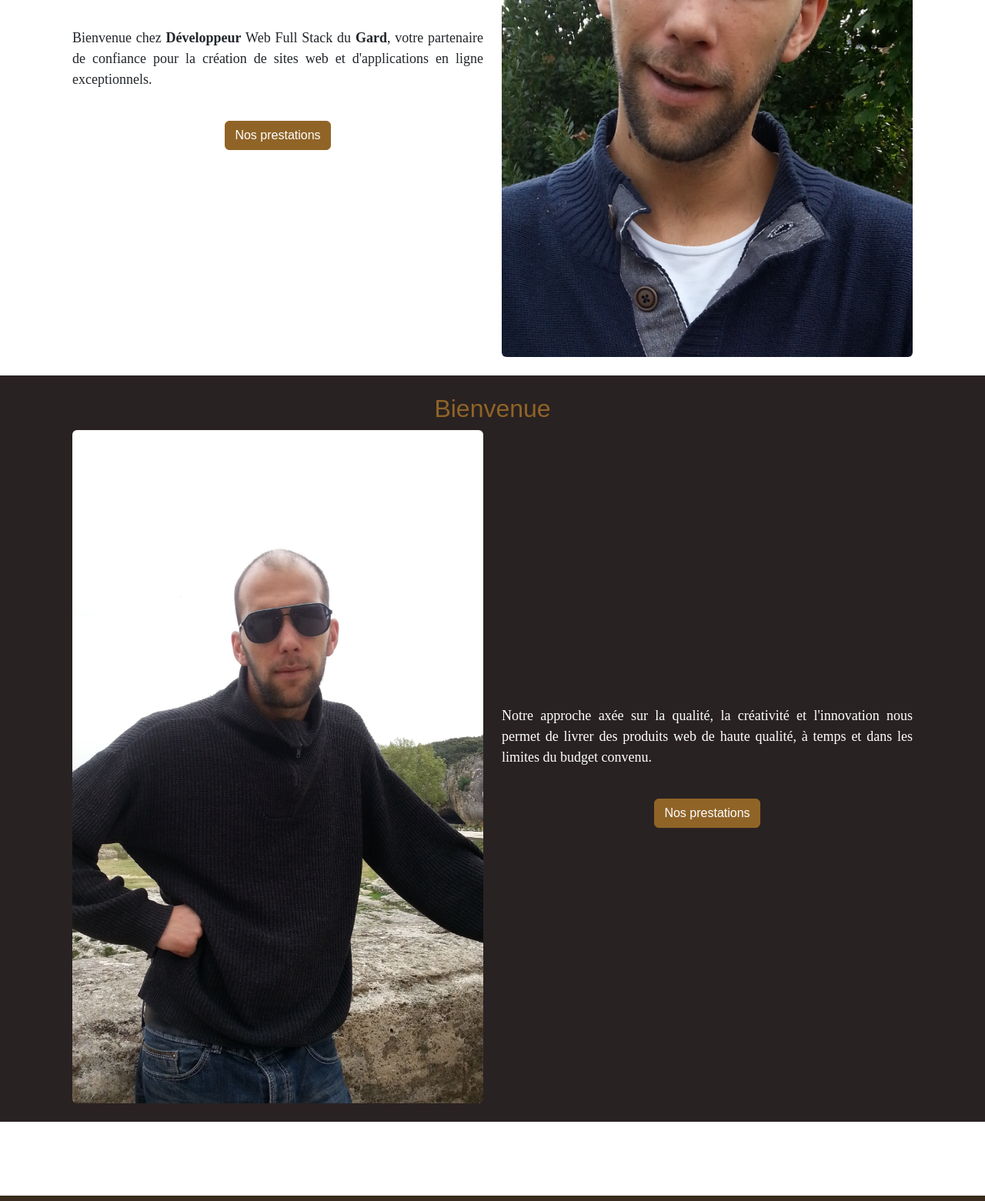
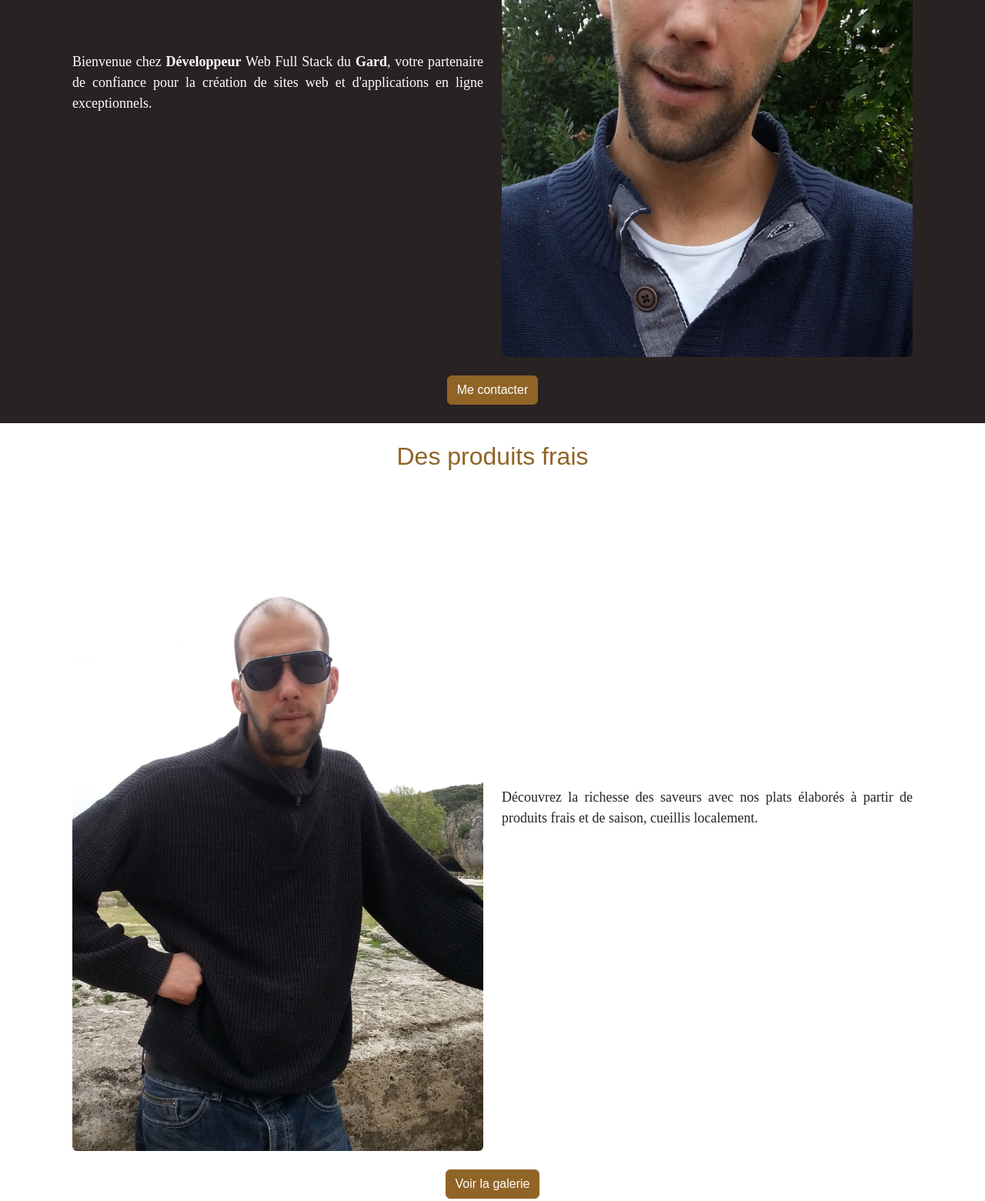
Before and after one commit to MrLeoufff/QuaiAntique, a website with bundled scripts: page index.html in a window 1280 px wide. Shown: the part 660-2221 px from the top of the page at 77% size. Built offline with nearby package versions, Linux system fonts and the light colour scheme; files whose address does not match are found by name; a web font is replaced by a local one.

Commit message:
Ajout du bloc 1 et 2 en cours

```diff
--- a/pages/home.html
+++ b/pages/home.html
@@ -1,49 +1,49 @@
 <div class="text-center hero-scene text-white">
   <div class="hero-scene-content">
-    <p>Le <strong>développeur</strong> René Leliard vous souhaite la bienvenue sur le site</p>
+    <p>
+      Le <strong>développeur</strong> René Leliard vous souhaite la bienvenue
+      sur le site
+    </p>
     <h1>Développeur Web Full Stack du Gard.</h1>
     <button class="btn btn-primary">Me contacter</button>
   </div>
 </div>
-
 <section>
-  <article>
+  <article class="bg-black text-white">
     <div class="container p-4">
-      <h2 class="text-center text-primary">Bienvenue </h2>
+      <h2 class="text-center text-primary">Bienvenue</h2>
       <div class="row row-cols-2 align-items-center">
         <div class="col">
           <p class="text-justify">
             Bienvenue chez <strong>Développeur</strong> Web Full Stack du <strong>Gard</strong>, votre partenaire de confiance pour la
             création de sites web et d'applications en ligne exceptionnels.
           </p>
-          <div class="text-center pt-4 esp">
-            <a href="#" class="btn btn-primary">Nos prestations</a>
+        </div>
+        <div class="col">
+          <img class="w-100 rounded" src="../images/loom 1061.jpg" alt="Photo de moi">
         </div>
       </div>
-        <div class="col">
-          <img class="w-100 rounded" src="../images/loom 1061.jpg" />
-        </div>
+      <div class="text-center pt-4">
+        <a href="#" class="btn btn-primary">Me contacter</a>
       </div>
     </div>
   </article>
-  <article class="bg-black text-white">
+  <article>
     <div class="container p-4">
-      <h2 class="text-center text-primary">Bienvenue </h2>
+        <h2 class="text-center text-primary">Des produits frais</h2>
         <div class="row row-cols-2 align-items-center">
             <div class="col">
-          <img class="w-100 rounded" src="../images/loom 2567.jpg" />
+                <img class="w-100 rounded" src="../images/loom 2567.jpg"/>
             </div>
             <div class="col">
                 <p class="text-justify">
-            Notre approche axée sur la qualité, la créativité et l'innovation nous permet de livrer
-            des produits web de haute qualité, à temps et dans les limites du budget convenu.
+                    Découvrez la richesse des saveurs avec nos plats élaborés à partir de produits frais et de saison, cueillis localement.
                 </p>
-          <div class="text-center pt-4 esp">
-            <a href="#" class="btn btn-primary">Nos prestations</a>
             </div>
         </div>
+        <div class="text-center pt-4">
+            <a href="/galerie" class="btn btn-primary">Voir la galerie</a>
         </div>
     </div>
 </article>
-
 </section>
--- a/scss/main.scss
+++ b/scss/main.scss
@@ -7,8 +7,12 @@ html {
 }
 
 main {
+  margin-bottom: 320px;
+  @media (min-width: 750px) {
     margin-bottom: 250px;
+  }
 }
+
 
 footer.footer {
     padding: 15px;
@@ -35,9 +39,11 @@ p {
       background-size: cover;
       filter: brightness(0.3);
     }
+
     * {
       position: relative;
     }
+
     .hero-scene-content {
       height: 300px;
       display: flex;
```
Also changed, not shown: scss/main.css, 1 other file. Lines whose indentation alone changed are shown as unchanged.
